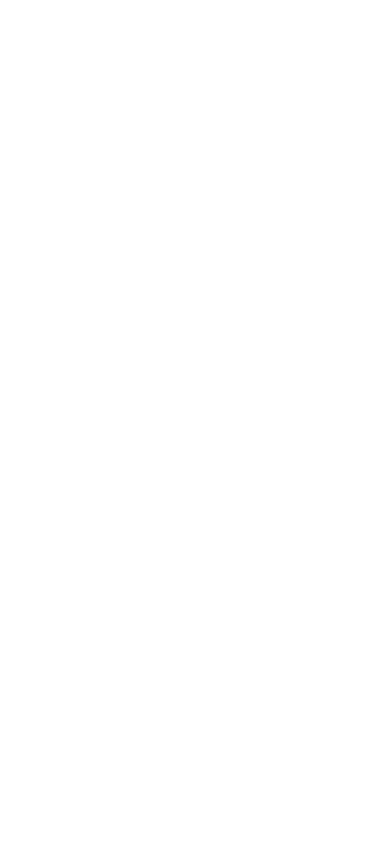
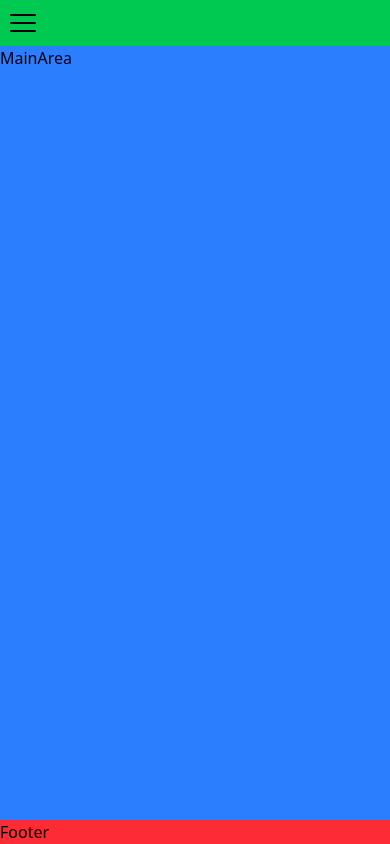
Before and after one commit to Hoamfi/ASTUMSJ_Library_Management_System, a React (Vite) app in the folder Frontend/: page / in a window 390 px wide. Before the commit this address had no page. Built offline with nearby package versions, Linux system fonts and the light colour scheme.

Commit message:
Build a responsive Homepage with sidebar, header, footer and main-area

```diff
--- a/Frontend/package.json
+++ b/Frontend/package.json
@@ -35,6 +35,8 @@
     "eslint-plugin-react-hooks": "^5.2.0",
     "eslint-plugin-react-refresh": "^0.4.20",
     "globals": "^16.3.0",
+    "prettier": "^3.6.2",
+    "prettier-plugin-tailwindcss": "^0.6.14",
     "typescript": "~5.8.3",
     "typescript-eslint": "^8.35.1",
     "vite": "^7.0.4"
--- a/Frontend/src/App.tsx
+++ b/Frontend/src/App.tsx
@@ -2,7 +2,7 @@
 import Register from "./pages/Register";
 import Login from "./pages/Login";
 import AddNewBook from "./pages/AddNewBook";
-
+import Home from "./pages/Home";
 interface RegisterFormData {
   name: string;
   email: string;
@@ -19,7 +19,7 @@
   author: string;
   description: string;
   catagory: string;
-  publicationYear: string;
+  publicationYear: number;
   totalCopies: number;
 }
 
@@ -33,15 +33,12 @@
   }
 
   function handleAddBook(data: Book) {
-    console.log(data)
+    console.log(data);
   }
 
   return (
-    // <div>
-    //   <Register onRegister={(data) => handleCreateAccount(data)} />
-    //   <Login onLogin={(data) => handleLogin(data)}/>
-    // </div>
     <Routes>
+      <Route path="/" element={<Home />} />
       <Route
         path="/login"
         element={<Login onLogin={(data) => handleLogin(data)} />}
@@ -50,7 +47,10 @@
         path="/register"
         element={<Register onRegister={(data) => handleRegister(data)} />}
       />
-      <Route path="addnewbook" element={<AddNewBook onAdd={(data) => handleAddBook(data)}/>} />
+      <Route
+        path="addnewbook"
+        element={<AddNewBook onAdd={(data) => handleAddBook(data)} />}
+      />
     </Routes>
   );
 }
--- /dev/null
+++ b/Frontend/src/components/Footer.tsx
@@ -0,0 +1,7 @@
+const Footer = () => {
+  return (
+    <div className='bg-red-500'>Footer</div>
+  )
+}
+
+export default Footer
--- /dev/null
+++ b/Frontend/src/components/Header.tsx
@@ -0,0 +1,26 @@
+import { useState } from "react";
+import { RxHamburgerMenu } from "react-icons/rx";
+
+interface Props {
+  isOpen: (state: boolean) => void;
+}
+
+const Header = ({ isOpen }: Props) => {
+  const [isExpanded, setExpanded] = useState(false);
+  return (
+    <div className="bg-green-500 w-full h-full">
+      <button
+        className=" text-white p-2 rounded"
+        onClick={() => {
+          setExpanded(!isExpanded);
+          isOpen(isExpanded);
+        }}
+        aria-label="Toggle sidebar"
+      >
+        <RxHamburgerMenu size={30} color="black" />
+      </button>
+    </div>
+  );
+};
+
+export default Header;
--- /dev/null
+++ b/Frontend/src/components/MainArea.tsx
@@ -0,0 +1,5 @@
+const MainArea = () => {
+  return <div className="bg-blue-500 h-full w-full">MainArea</div>;
+};
+
+export default MainArea;
--- /dev/null
+++ b/Frontend/src/components/SideBar.tsx
@@ -0,0 +1,5 @@
+const SideBar = () => {
+  return <div className="bg-yellow-500 h-full border-black">SideBar</div>;
+};
+
+export default SideBar;
--- /dev/null
+++ b/Frontend/src/pages/Home.tsx
@@ -0,0 +1,66 @@
+import SideBar from "../components/SideBar";
+import MainArea from "../components/MainArea";
+import Header from "../components/Header";
+import Footer from "../components/Footer";
+import { useState } from "react";
+
+const Home = () => {
+  const [isOpen, setOpen] = useState(false);
+  return (
+    <div className="min-h-screen grid grid-cols-[auto_1fr] grid-rows-[auto_1fr_auto]">
+      {/*  DESKTOP SIDEBAR (base column) */}
+      <aside
+        className={`hidden lg:block row-span-3 transition-[width] duration-300 ${isOpen ? "w-64" : "w-16"} h-full relative group `}
+      >
+        <SideBar />
+        {/* Hover flyout always in DOM for smooth transition */}
+        <div
+          className={`
+            fixed top-0 left-0 h-screen w-64 shadow-2xl z-30 transform transition-transform duration-300 ease-out
+            ${
+              isOpen
+                ? "translate-x-[-100%] pointer-events-none opacity-0" // hide flyout if sidebar expanded
+                : "translate-x-[-100%] pointer-events-none opacity-0 group-hover:translate-x-0 group-hover:pointer-events-auto group-hover:opacity-100"
+            }
+                `}
+        >
+          <SideBar />
+        </div>
+      </aside>
+
+      {/* MOBILE SIDEBAR  */}
+      {isOpen && (
+        <button
+          aria-label="Close sidebar"
+          onClick={() => setOpen(false)}
+          className="fixed inset-0 z-40 lg:hidden bg-transparent"
+        />
+      )}
+
+      <aside
+        className={`fixed top-0 left-0 h-screen w-64 z-50 transition-transform duration-300 lg:hidden ${
+          isOpen ? "translate-x-0" : "-translate-x-full"
+        }`}
+      >
+        <SideBar />
+      </aside>
+
+      {/* HEADER  */}
+      <header className="flex items-center col-span-2 md:col-start-2 md:col-span-1">
+        <Header isOpen={(state) => setOpen(state)} />
+      </header>
+
+      {/* MAIN */}
+      <main className="col-span-2 lg:col-start-2 lg:col-span-1">
+        <MainArea />
+      </main>
+
+      {/* FOOTER */}
+      <footer className="col-span-2 lg:col-start-2 lg:col-span-1">
+        <Footer />
+      </footer>
+    </div>
+  );
+};
+
+export default Home;
```
Also changed, not shown: 1 other file (tests, documents, lock files or other folders).
